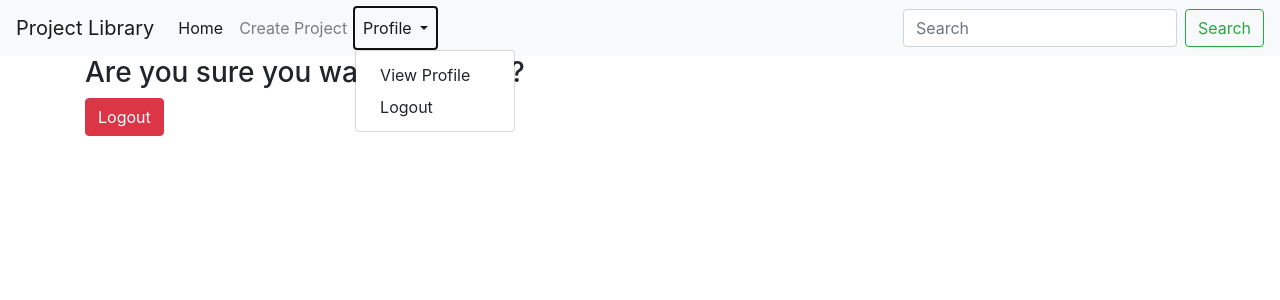
After one commit to BasitAnsari/project_manager, a Django app: page /logout/ in a window 1280 px wide, after a click on "Profile". The commit adds this page. Shown: the top 300 px of the page. Run offline with Django 4.2, Linux system fonts and the light colour scheme; a user stored in the database is signed in; some libraries are stand-ins or nearby versions.

Commit message:
implemented logout with nav improvements

```diff
--- a/project_manager/settings.py
+++ b/project_manager/settings.py
@@ -130,6 +130,8 @@ STATICFILES_DIRS = [
     BASE_DIR / "static",
 ]
 
+LOGIN_URL = '/login/'
+
 # Default primary key field type
 # https://docs.djangoproject.com/en/4.0/ref/settings/#default-auto-field
 
--- /dev/null
+++ b/templates/Registration/logout.html
@@ -0,0 +1,18 @@
+{% extends 'base.html' %}
+{% load static %}
+{% load crispy_forms_tags %}
+{% block style%}
+{% endblock %}
+{% block content %}
+    <div class="container">
+        <div class="row justify-content-center">
+            <div class="col-12 justify-content-center">
+                <form method="POST">
+                    {% csrf_token %}
+                    <h3>Are you sure you want to logout?</h3>
+                    <button type="submit" class="btn btn-danger">Logout</button>
+                </form>
+            </div>
+        </div>
+    </div>
+{% endblock%}
--- a/templates/base.html
+++ b/templates/base.html
@@ -22,8 +22,37 @@
             <a class="nav-link" href="{% url 'home' %}">Home <span class="sr-only">(current)</span></a>
           </li>
           <li class="nav-item">
-            <a class="nav-link" href="{% url 'home' %}">Create Project</a>
+            <a class="nav-link" href="{% url 'project-create' %}">Create Project</a>
           </li>
+          <!-- <li class="nav-item">
+            <a class="nav-link" href="{% url 'project-create' %}">Create Project</a>
+          </li>
+          <li class="nav-item dropdown">
+            <a class="nav-link dropdown-toggle" href="#" id="navbarDropdown" role="button" data-toggle="dropdown" aria-haspopup="true" aria-expanded="false">
+              Profile
+            </a>
+            <div class="dropdown-menu" aria-labelledby="navbarDropdown">
+              <a class="dropdown-item" href="#">View Profile</a>
+              <a class="dropdown-item" href="#">Another action</a>
+              <div class="dropdown-divider"></div>
+              <a class="dropdown-item" href="#">Something else here</a>
+            </div>
+          </li> -->
+          {% if user.is_authenticated %}
+          <li class="nav-item dropdown">
+            <a class="nav-link dropdown-toggle" href="#" id="navbarDropdown" role="button" data-toggle="dropdown" aria-haspopup="true" aria-expanded="false">
+              Profile
+            </a>
+            <div class="dropdown-menu" aria-labelledby="navbarDropdown">
+              <a class="dropdown-item" href="{% url 'profile' %}">View Profile</a>
+              <a class="dropdown-item" href="{% url 'logout' %}">Logout</a>
+            </div>
+          </li>
+          {% else %}
+            <li class="nav-item">
+              <a class="nav-link" href="{% url 'login' %}">Login</a>
+            </li>
+          {% endif %}
         </ul>
         <form class="form-inline my-2 my-lg-0">
           <input class="form-control mr-sm-2" type="search" placeholder="Search" aria-label="Search">
--- a/users/urls.py
+++ b/users/urls.py
@@ -1,7 +1,9 @@
 from django.urls import path
-from .views import signup_view,login_view
+from .views import signup_view,login_view, profile_view,logout_view
 from django.contrib.auth import views as auth_views
 urlpatterns = [
-    path('login', login_view, name= 'login'),
-    path('signup', signup_view, name = 'sign-up'),
+    path('login/', login_view, name= 'login'),
+    path('logout/', logout_view, name= 'logout'),
+    path('signup/', signup_view, name = 'sign-up'),
+    path('profile/', profile_view, name = 'profile'),
 ]
--- a/users/views.py
+++ b/users/views.py
@@ -1,7 +1,8 @@
 from multiprocessing import context
 import profile
 from django.shortcuts import redirect, render
-from django.contrib.auth import authenticate, login
+from django.contrib.auth.decorators import login_required
+from django.contrib.auth import authenticate, login, logout
 from .forms import UserRegisterForm,ProfileForm
 # Create your views here.
 def signup_view(request):
@@ -33,3 +34,14 @@ def login_view(request):
             }
             return render(request, "Registration/login.html",context)
     return render(request, "Registration/login.html")
+@login_required(login_url='login/')
+def profile_view(request):
+    user = request.user
+    return render(request, 'Registration/profile.html')
+
+@login_required(login_url='login/')
+def logout_view(request):
+    if request.method == 'POST':
+        logout(request)
+        return redirect('login')
+    return render(request, 'Registration/logout.html')
```
Also changed, not shown: templates/Registration/profile.html (added, +23 -0 lines), users/forms.py (+15 -2 lines), db.sqlite3.
